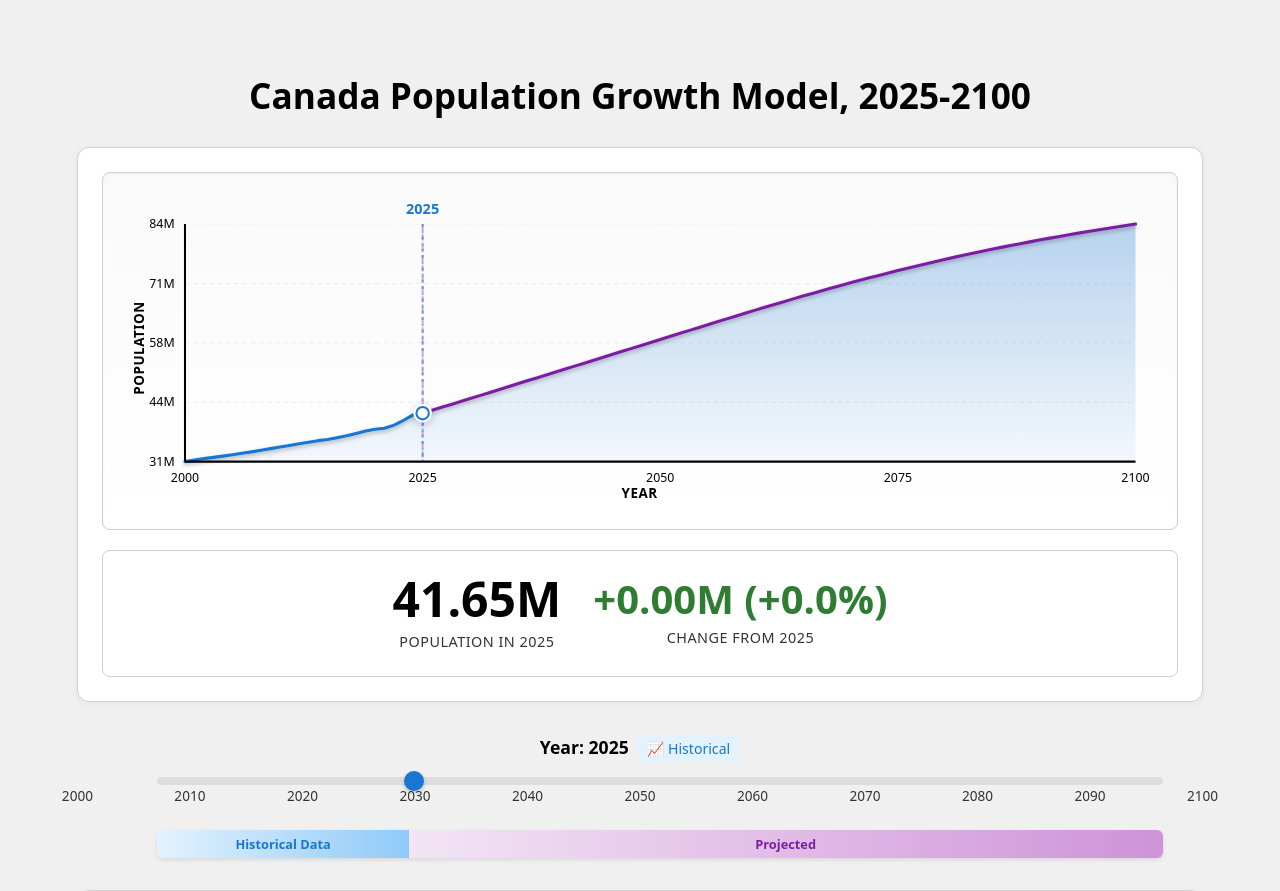
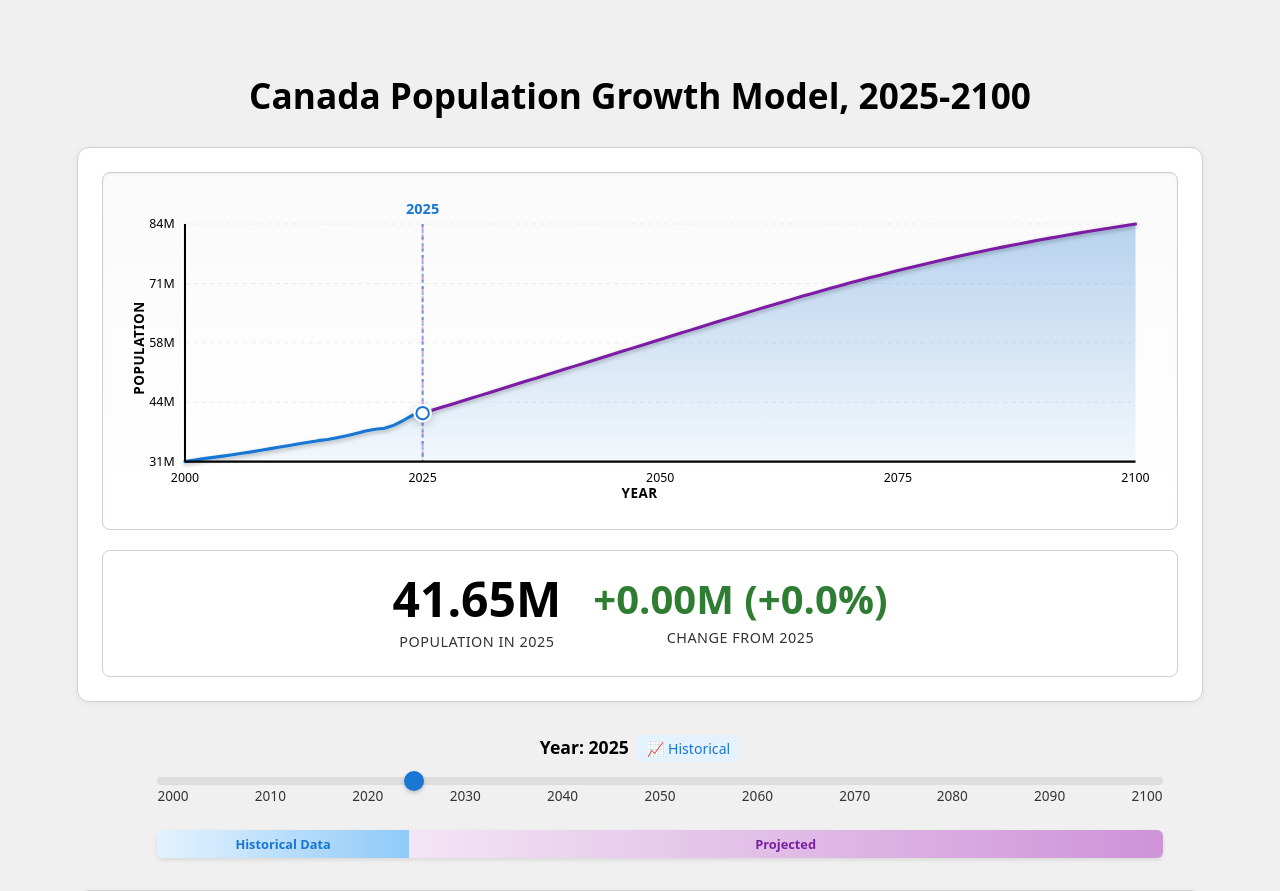
Before and after one commit to thewondrfulwizrd/WA1, a React (Vite) app: page / in a window 1280 px wide. Shown: the top 891 px of the page. Built offline with nearby package versions, Linux system fonts and the light colour scheme.

Commit message:
Remove inline positioning styles from year labels

```diff
--- a/src/components/PopulationPyramid.jsx
+++ b/src/components/PopulationPyramid.jsx
@@ -57,8 +57,7 @@ export function PopulationPyramid() {
   // Generate year markers for every 10 years
   const yearMarkers = [];
   for (let year = 2000; year <= 2100; year += 10) {
-    const position = ((year - data.yearsObserved[0]) / (data.lastProjectedYear - data.yearsObserved[0])) * 100;
-    yearMarkers.push({ year, position });
+    yearMarkers.push(year);
   }
 
   return (
@@ -87,23 +86,14 @@ export function PopulationPyramid() {
             list="year-markers"
           />
           <datalist id="year-markers">
-            {yearMarkers.map(marker => (
-              <option key={marker.year} value={marker.year}></option>
+            {yearMarkers.map(year => (
+              <option key={year} value={year}></option>
             ))}
           </datalist>
         </div>
         <div className="year-labels">
-          {yearMarkers.map(marker => (
-            <span
-              key={marker.year}
-              style={{
-                position: 'absolute',
-                left: `${marker.position}%`,
-                transform: 'translateX(-50%)'
-              }}
-            >
-              {marker.year}
-            </span>
+          {yearMarkers.map(year => (
+            <span key={year}>{year}</span>
           ))}
         </div>
       </div>
```
